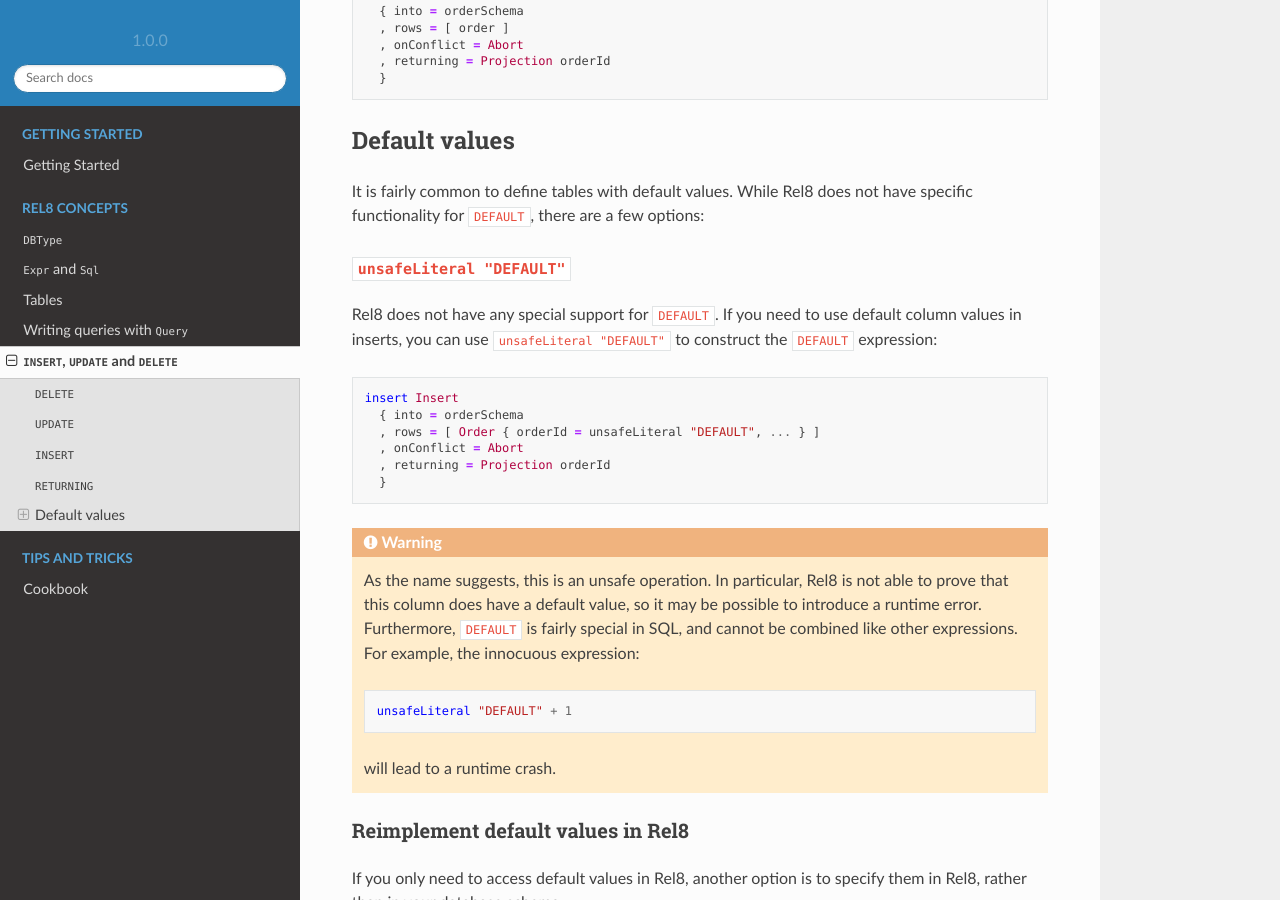
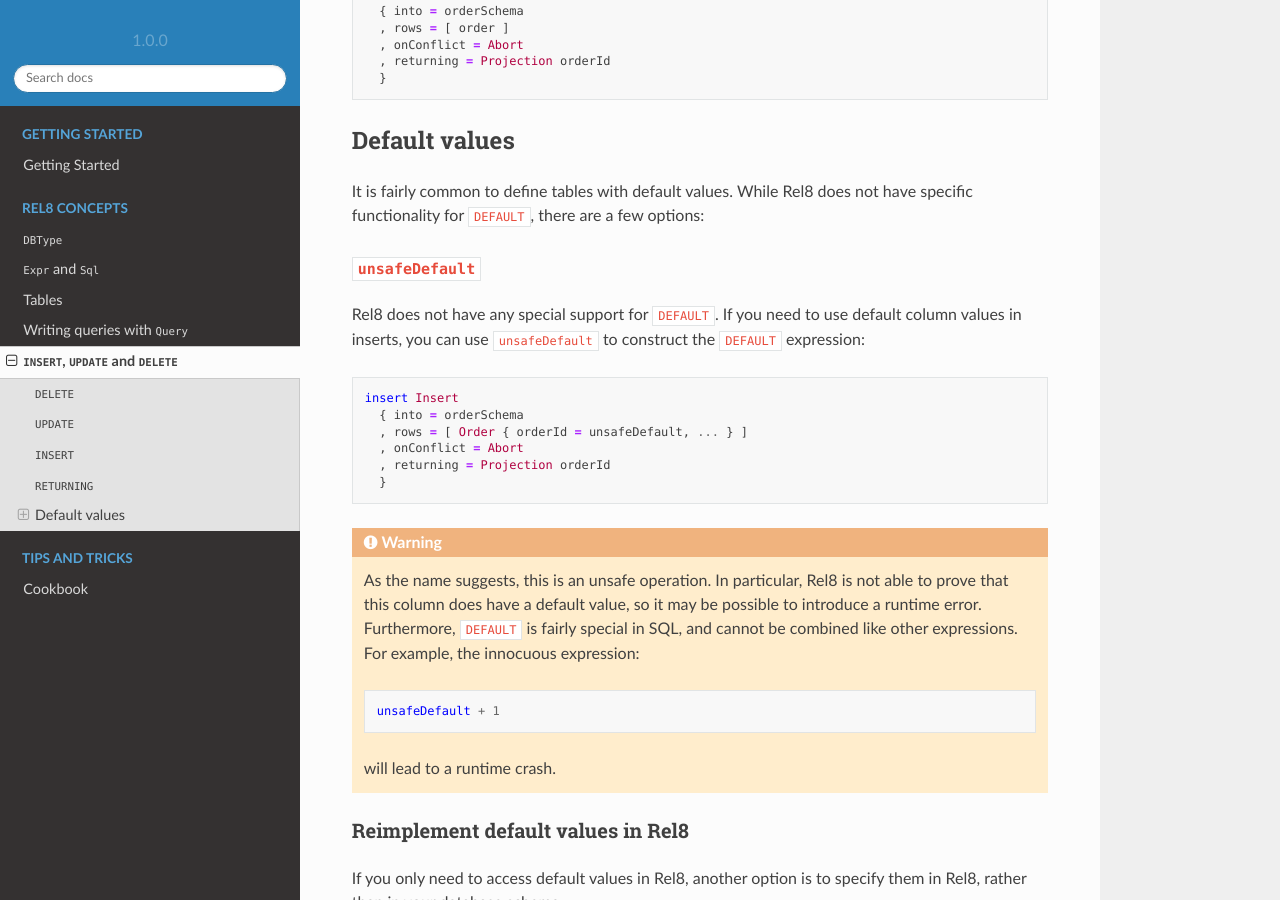
Before and after one commit to circuithub/rel8, a Sphinx documentation site: the page built from docs/concepts/insert.rst, in a window 1280 px wide and 900 px high, scrolled down 2401 px. Built offline with Sphinx 7.4.7 and the Read the Docs theme 2.0.0, drawn with Linux system fonts in a browser that asks for light colours.

Commit message:
Mention unsafeDefault in insert.rst

```diff
--- a/docs/concepts/insert.rst
+++ b/docs/concepts/insert.rst
@@ -110,16 +110,16 @@ Default values
 It is fairly common to define tables with default values. While Rel8 does not
 have specific functionality for ``DEFAULT``, there are a few options:
 
-``unsafeLiteral "DEFAULT"``
+``unsafeDefault``
 ~~~~~~~~~~~~~~~~~~~~~~~~~~~
 
 Rel8 does not have any special support for ``DEFAULT``. If you need to use
-default column values in inserts, you can use ``unsafeLiteral "DEFAULT"`` to
+default column values in inserts, you can use ``unsafeDefault`` to
 construct the ``DEFAULT`` expression::
 
   insert Insert
     { into = orderSchema
-    , rows = [ Order { orderId = unsafeLiteral "DEFAULT", ... } ]
+    , rows = [ Order { orderId = unsafeDefault, ... } ]
     , onConflict = Abort
     , returning = Projection orderId
     }
@@ -131,7 +131,7 @@ construct the ``DEFAULT`` expression::
    special in SQL, and cannot be combined like other expressions. For example,
    the innocuous expression::
 
-      unsafeLiteral "DEFAULT" + 1
+      unsafeDefault + 1
 
    will lead to a runtime crash.
 
```
